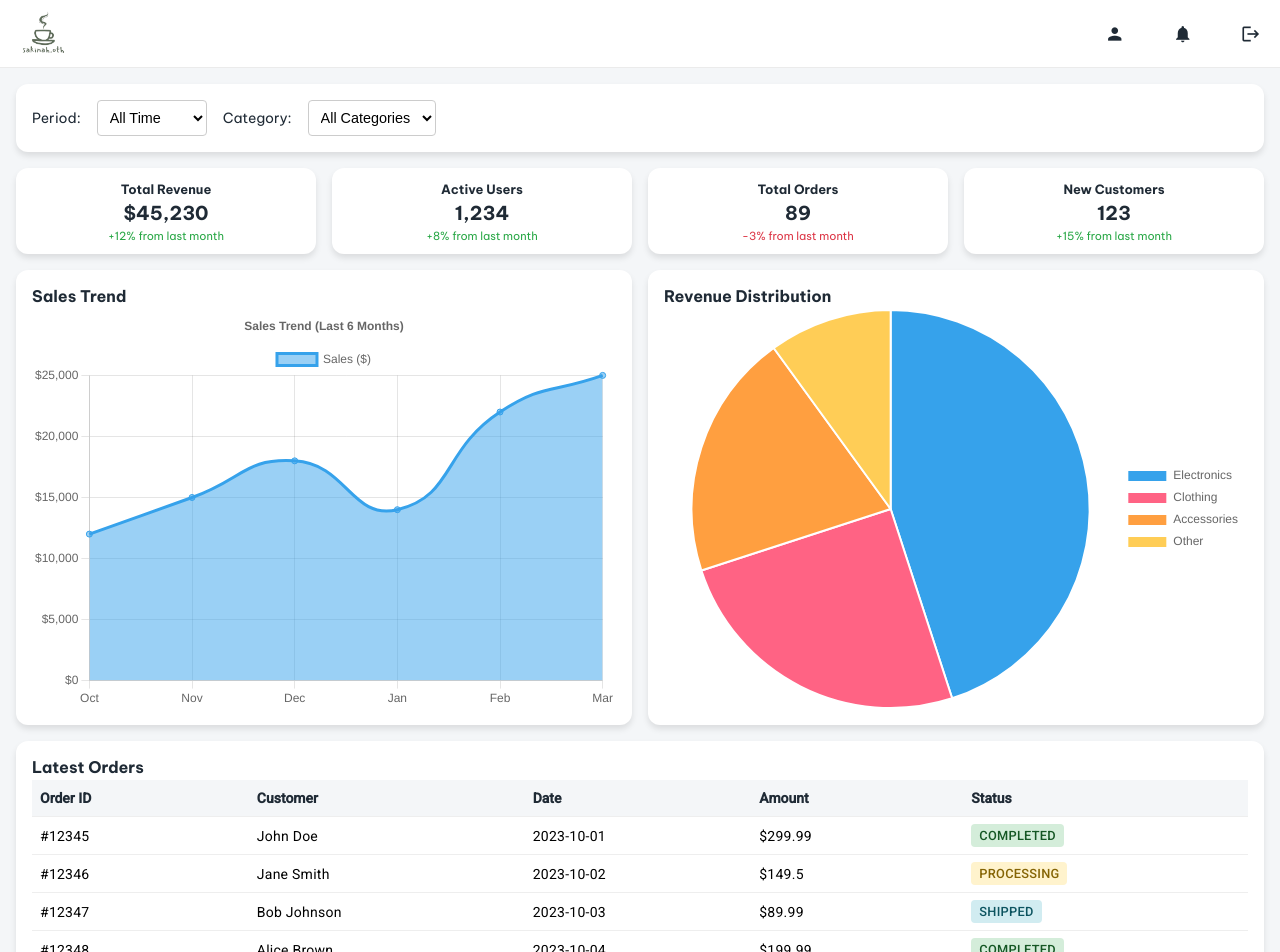
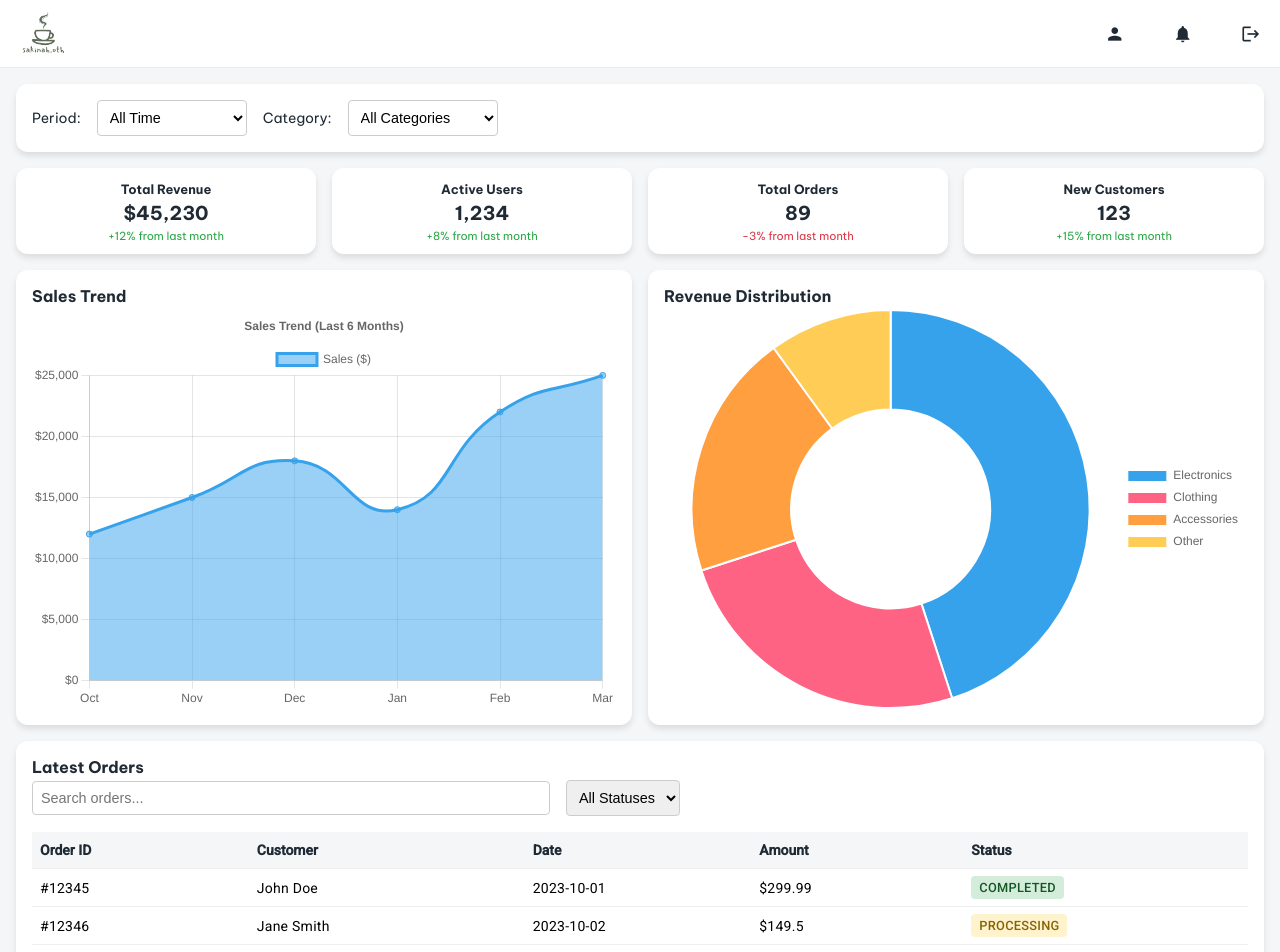
Before and after one commit to sakinahOthman/angular-dashboard, an Angular app: page /dashboard in a window 1280 px wide. Shown: the top 952 px of the page. Built offline with nearby package versions, Linux system fonts and the light colour scheme; sample sign-in values are in the browser's storage.

Commit message:
table search and filtering

```diff
--- a/src/app/pages/dashboard/dashboard.component.html
+++ b/src/app/pages/dashboard/dashboard.component.html
@@ -62,8 +62,8 @@
         </div>
         <div class="chart-item">
           <h3>Revenue Distribution</h3>
-          <div class="chart-container pie-chart-container">
-            <canvas #pieChartCanvas></canvas>
+          <div class="chart-container doughnut-chart-container">
+            <canvas #doughnutChartCanvas></canvas>
           </div>
         </div>
       </div>
@@ -75,6 +75,16 @@
 
     <div class="orders-section">
       <h3>Latest Orders</h3>
+      <div class="table-filters">
+        <input type="text" placeholder="Search orders..." [(ngModel)]="searchTerm" (input)="applyFilter()">
+        <select [(ngModel)]="statusFilter" (change)="applyFilter()">
+          <option value="">All Statuses</option>
+          <option value="completed">Completed</option>
+          <option value="processing">Processing</option>
+          <option value="shipped">Shipped</option>
+          <option value="pending">Pending</option>
+        </select>
+      </div>
       <div class="table-container">
         <table mat-table [dataSource]="dataSource" matSort class="orders-table">
           <ng-container matColumnDef="id">
--- a/src/app/pages/dashboard/dashboard.component.scss
+++ b/src/app/pages/dashboard/dashboard.component.scss
@@ -28,6 +28,7 @@
 
 .data-filtering select {
   padding: 0.5rem;
+  width: 150px;
   border: 1px solid #ccc;
   border-radius: 4px;
   background: #fff;
@@ -113,7 +114,7 @@
   min-height: 400px;
 }
 
-.pie-chart-container {
+.doughnut-chart-container {
   display: flex;
   justify-content: center;
   align-items: center;
@@ -134,8 +135,31 @@
   font-weight: 600;
 }
 
+.table-filters {
+  // display: flex;
+  gap: 1rem;
+  margin-bottom: 1rem;
+  align-items: center;
+}
+
+.table-filters input {
+  margin-right: 1rem;
+  padding: 0.5rem;
+  border: 1px solid #ccc;
+  border-radius: 4px;
+  font-size: 0.9rem;
+  // flex: 1;
+  width: 500px;
+}
+
+.table-filters select {
+  padding: 0.5rem;
+  border: 1px solid #ccc;
+  border-radius: 4px;
+  font-size: 0.9rem;
+}
+
 .table-container {
-  max-height: 200px;
   overflow-x: auto;
   overflow-y: auto;
 }
--- a/src/app/pages/dashboard/dashboard.component.ts
+++ b/src/app/pages/dashboard/dashboard.component.ts
@@ -17,7 +17,7 @@ import { MatSortModule, MatSort } from '@angular/material/sort';
 })
 export class DashboardComponent implements AfterViewInit, OnInit {
   @ViewChild('chartCanvas') chartCanvas!: ElementRef;
-  @ViewChild('pieChartCanvas') pieChartCanvas!: ElementRef;
+  @ViewChild('doughnutChartCanvas') doughnutChartCanvas!: ElementRef;
   @ViewChild(MatPaginator) paginator!: MatPaginator;
   @ViewChild(MatSort) sort!: MatSort;
 
@@ -30,6 +30,9 @@ export class DashboardComponent implements AfterViewInit, OnInit {
 
   selectedPeriod = 'all';
   selectedCategory = 'all';
+
+  searchTerm = '';
+  statusFilter = '';
 
   username = '';
   password = '';
@@ -44,6 +47,7 @@ export class DashboardComponent implements AfterViewInit, OnInit {
     setTimeout(() => {
 
       this.dataSource.data = this.latestOrders;
+      this.applyFilter();
       this.isLoading = false;
 
       // Re-apply paginator/sort in case ViewChild is ready
@@ -60,6 +64,18 @@ export class DashboardComponent implements AfterViewInit, OnInit {
     this.sidebarOpen = !this.sidebarOpen;
   }
 
+  applyFilter() {
+    const filteredOrders = this.latestOrders.filter(order => {
+      const matchesSearch = !this.searchTerm ||
+        order.customer.toLowerCase().includes(this.searchTerm.toLowerCase()) ||
+        order.product.toLowerCase().includes(this.searchTerm.toLowerCase()) ||
+        order.id.toLowerCase().includes(this.searchTerm.toLowerCase());
+      const matchesStatus = !this.statusFilter || order.status.toLowerCase() === this.statusFilter.toLowerCase();
+      return matchesSearch && matchesStatus;
+    });
+    this.dataSource.data = filteredOrders;
+  }
+
   ngAfterViewInit() {
     // Line Chart
     new Chart(this.chartCanvas.nativeElement, {
@@ -68,11 +84,11 @@ export class DashboardComponent implements AfterViewInit, OnInit {
       options: this.lineChartOptions,
     });
 
-    // Pie Chart
-    new Chart(this.pieChartCanvas.nativeElement, {
-      type: 'pie',
-      data: this.pieChartData,
-      options: this.pieChartOptions
+    // Doughnut Chart
+    new Chart(this.doughnutChartCanvas.nativeElement, {
+      type: 'doughnut',
+      data: this.doughnutChartData,
+      options: this.doughnutChartOptions
     });
 
     // Set up table pagination and sorting
@@ -131,8 +147,8 @@ export class DashboardComponent implements AfterViewInit, OnInit {
     }
   };
 
-  // Pie Chart Data
-  public pieChartData = {
+  // Doughnut Chart Data
+  public doughnutChartData = {
     labels: ['Electronics', 'Clothing', 'Accessories', 'Other'],
     datasets: [
       {
@@ -141,7 +157,7 @@ export class DashboardComponent implements AfterViewInit, OnInit {
     ]
   };
 
-  public pieChartOptions: any = {
+  public doughnutChartOptions: any = {
     responsive: true,
     maintainAspectRatio: false,
     plugins: {
```
